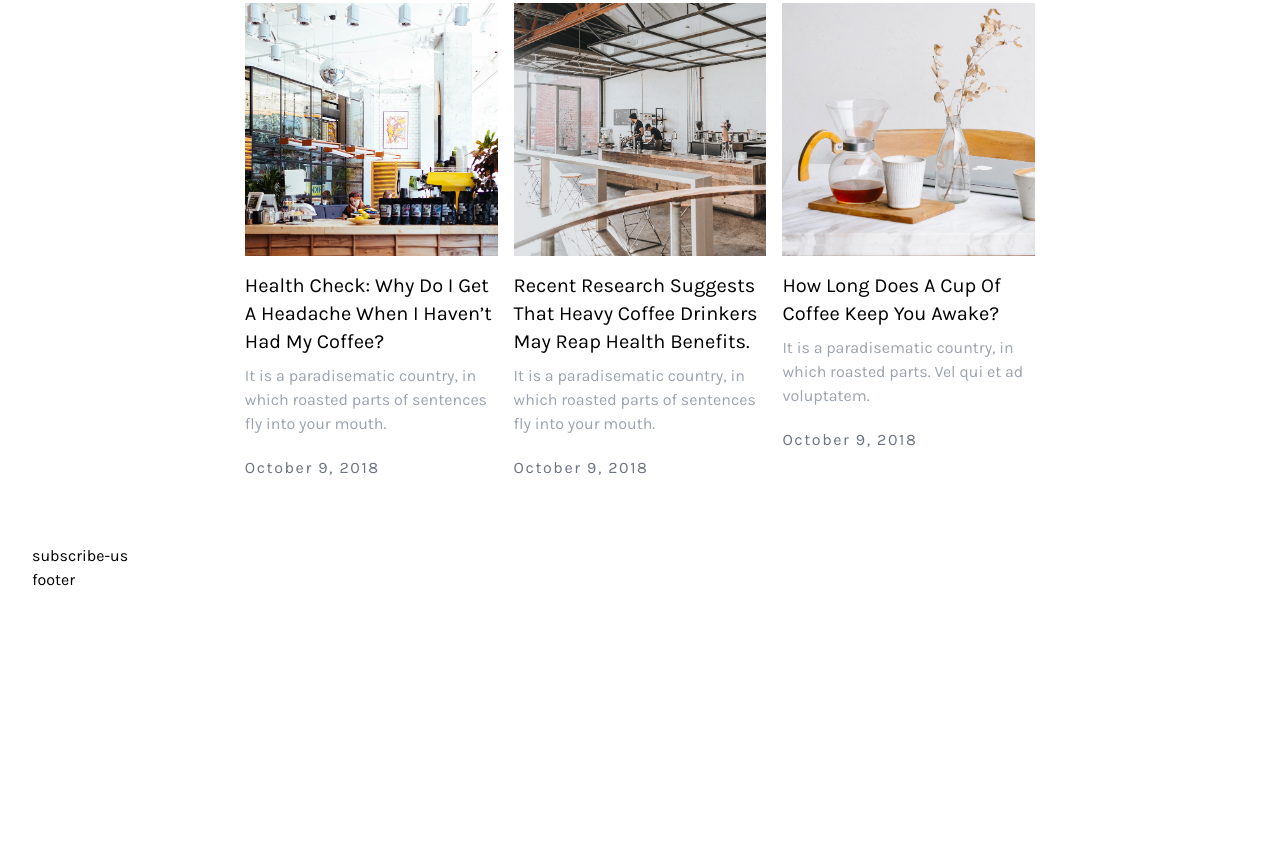
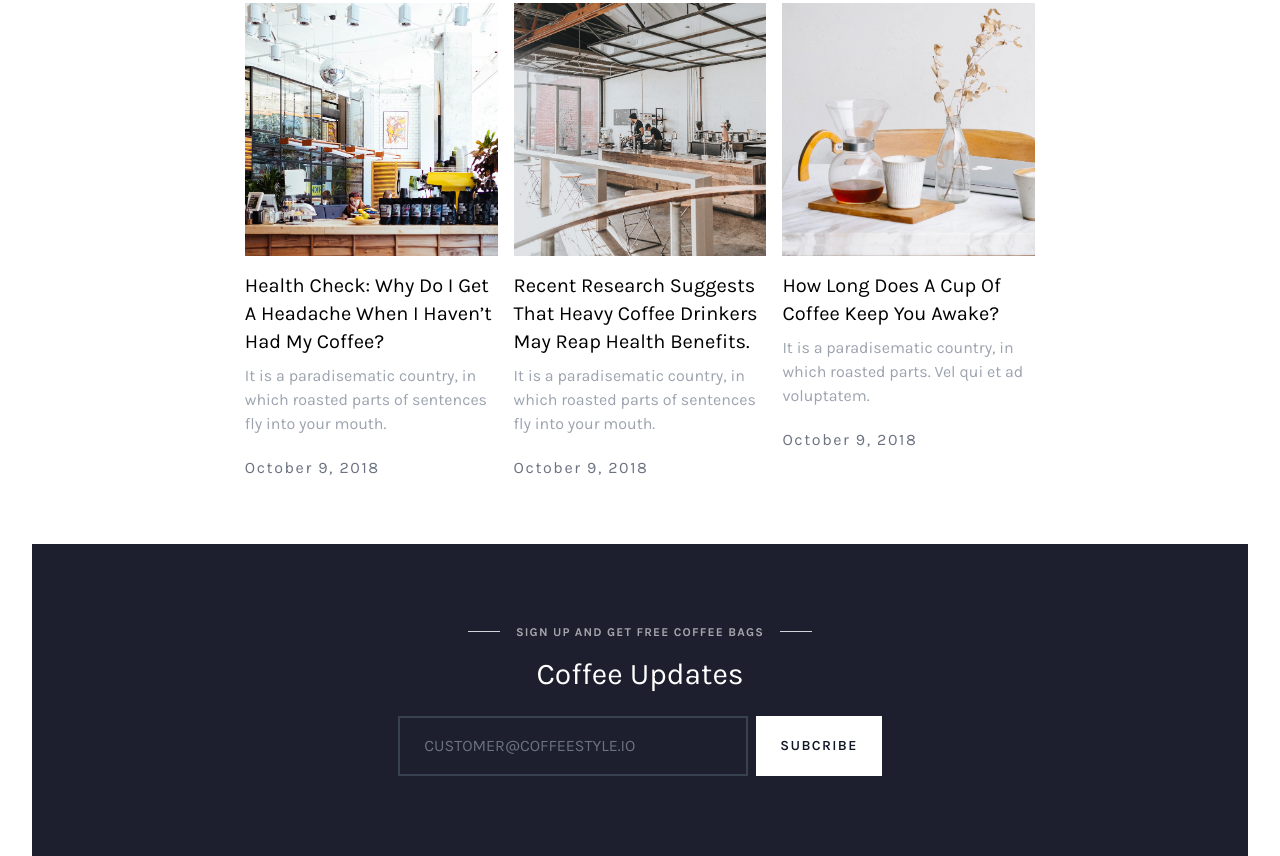
Before and after one commit to lethanhtong31071999/tailwind_coffee-style, a website: page src/index.html in a window 1280 px wide. Shown: the part 4591-5447 px from the top of the page. Before the commit the page ends 5183 px from the top, so only its background shows below. Drawn offline with Linux system fonts and the light colour scheme.

Commit message:
subcribe-us

```diff
--- a/src/index.html
+++ b/src/index.html
@@ -753,10 +753,40 @@
           </div>
           <!-- End lifestyle-stories -->
 
-          <div class="subscribe-us">subscribe-us</div>
+          <!-- Subcribe Us -->
+          <div
+            class="subscribe-us px-24 py-20 bg-[#1d1f2e] flex flex-col items-center justify-center"
+          >
+            <div class="!mb-0 ct-subheadline">
+              <div class="ct-subheadline-deco-line"></div>
+              <div
+                class="ct-subheadline-label !font-bold !text-white opacity-60"
+              >
+                SIGN UP AND GET FREE COFFEE BAGS
+              </div>
+              <div class="ct-subheadline-deco-line"></div>
+            </div>
+            <div class="text-center mt-4 mb-6">
+              <h2 class="capitalize text-3xl text-white">Coffee Updates</h2>
+            </div>
+            <form class="flex gap-2">
+              <input
+                name="email"
+                type="email"
+                placeholder="CUSTOMER@COFFEESTYLE.IO"
+                class="ct-signup-input uppercase bg-[#1d1f2e] px-6 py-4 w-[350px] outline-none border-2 border-gray-700 hover:border-gray-400 text-gray-200"
+              />
+              <a
+                type="submit"
+                href="#"
+                class="hover:opacity-90 flex items-center justify-center px-6 py-4 bg-white text-gray-900 font-semibold text-sm uppercase tracking-widest transition-all"
+              >
+                Subcribe
+              </a>
+            </form>
+          </div>
           <!-- End subscribe-us -->
         </main>
-        <footer>footer</footer>
       </div>
     </div>
 
--- a/src/input.css
+++ b/src/input.css
@@ -53,3 +53,7 @@
 .ct-main-layout {
   @apply w-[90%] md:w-[75%] lg:w-[65%] mx-auto mb-16;
 }
+
+.ct-signup-input::placeholder {
+  @apply text-gray-500;
+}
```
Also changed, not shown: public/output.css.
